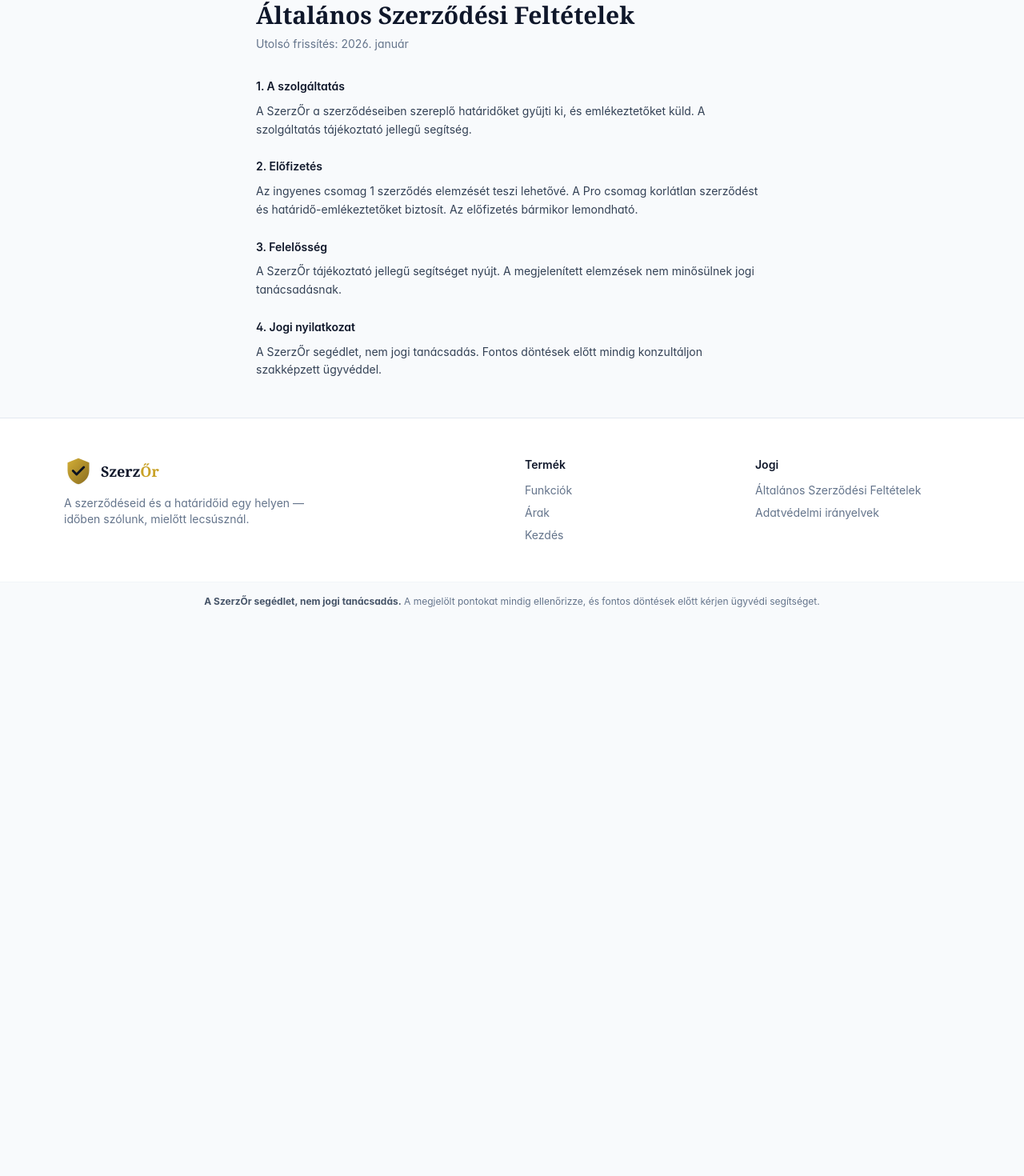
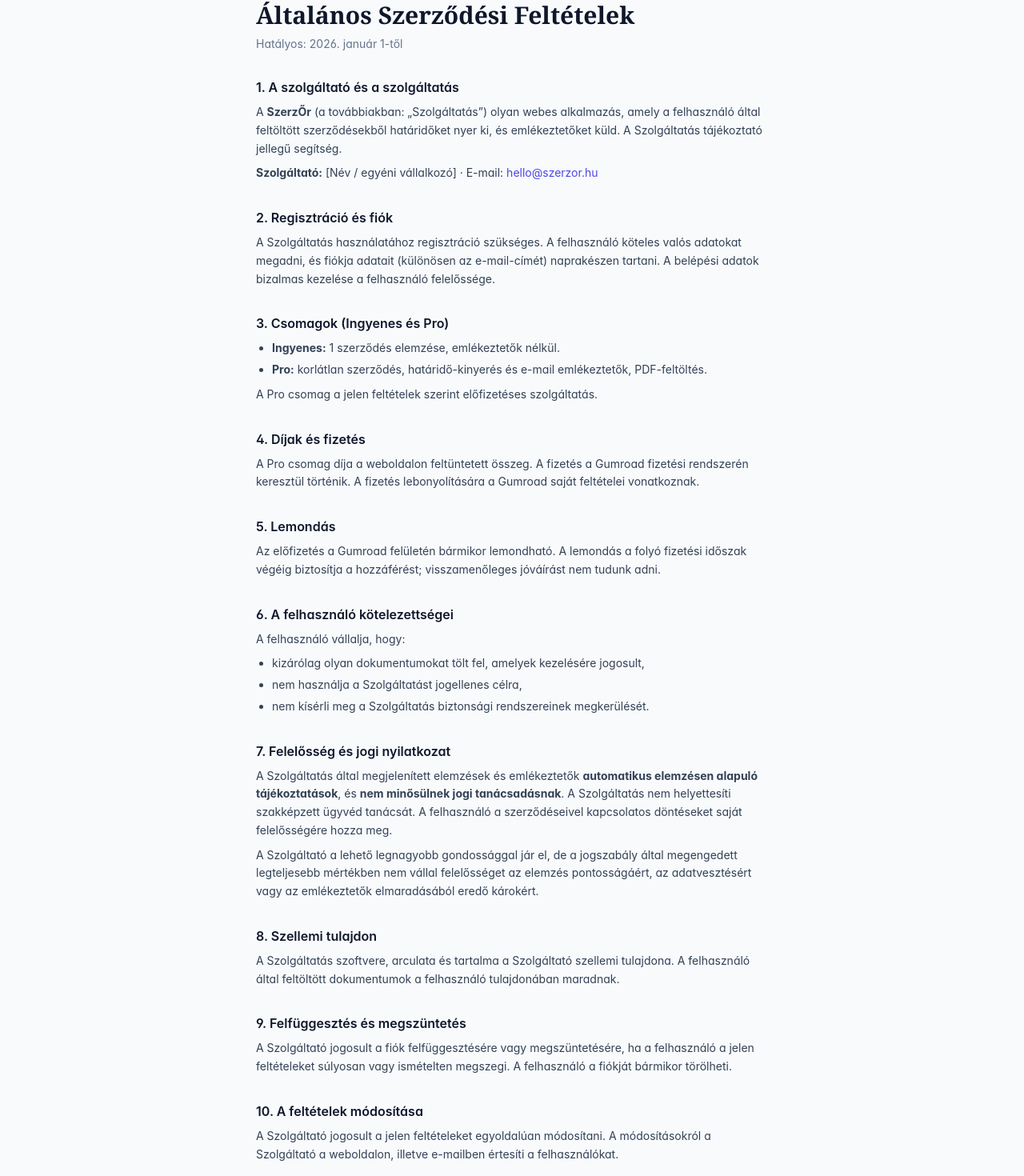
Before and after one commit to Nyulbelawoman/szerz-r, a Next.js app: page /aszf in a window 1280 px wide. Shown: the part 112-1582 px from the top of the page at 80% size. Before the commit the page ends 888 px from the top, so only its background shows below. Built offline with nearby package versions, Linux system fonts and the light colour scheme; no server answers.

Commit message:
Rendes Adatvedelem + ASZF (GDPR)

```diff
--- a/src/app/adatvedelem/page.tsx
+++ b/src/app/adatvedelem/page.tsx
@@ -1,48 +1,122 @@
 import type { Metadata } from "next";
 
 export const metadata: Metadata = {
-  title: "Adatvédelmi tájékoztató – SzerzŐr",
+  title: "Adatvédelmi irányelvek – SzerzŐr",
 };
 
 export default function AdatvedelemPage() {
   return (
     <div className="mx-auto max-w-2xl px-4 py-12">
-      <h1 className="font-serif text-3xl font-bold text-slate-900">Adatvédelmi tájékoztató</h1>
-      <p className="mt-2 text-sm text-slate-500">Utolsó frissítés: 2026. január</p>
+      <h1 className="font-serif text-3xl font-bold text-slate-900">Adatvédelmi irányelvek</h1>
+      <p className="mt-2 text-sm text-slate-500">Hatályos: 2026. január 1-től</p>
 
-      <div className="mt-8 space-y-6 text-sm leading-relaxed text-slate-700">
+      <div className="mt-8 space-y-8 text-sm leading-relaxed text-slate-700">
         <section>
-          <h2 className="font-semibold text-slate-900">1. Milyen adatokat gyűjtünk</h2>
+          <h2 className="text-base font-semibold text-slate-900">1. Bevezetés és az adatkezelő</h2>
           <p className="mt-2">
-            A regisztrációhoz e-mail-címet és jelszót kérünk. A szolgáltatás használatához a
-            szerződések szövegét dolgozzuk fel.
+            A jelen tájékoztató a <strong>SzerzŐr</strong> webes szolgáltatás (a továbbiakban:
+            „Szolgáltatás”) adatkezelését írja le. Az adatkezelő a Szolgáltatás üzemeltetője.
+          </p>
+          <p className="mt-2">
+            <strong>Adatkezelő:</strong> [Név / egyéni vállalkozó] · E-mail:{" "}
+            <a href="mailto:adatvedelem@szerzor.hu" className="text-brand-600 hover:underline">
+              adatvedelem@szerzor.hu
+            </a>
           </p>
         </section>
+
         <section>
-          <h2 className="font-semibold text-slate-900">2. Hogyan használjuk az adatokat</h2>
+          <h2 className="text-base font-semibold text-slate-900">2. Milyen adatokat kezelünk</h2>
+          <ul className="mt-2 list-disc space-y-1 pl-5">
+            <li><strong>Fiók adatai:</strong> e-mail-cím, jelszó (titkosított hash formában), csomag típusa, regisztráció időpontja.</li>
+            <li><strong>Feltöltött tartalom:</strong> az Ön által feltöltött vagy beillesztett szerződések szövege, valamint az ezekből kinyert határidők és elemzési adatok.</li>
+            <li><strong>Használati adatok:</strong> technikai naplók (IP-cím, böngésző típusa, hozzáférési időpontok) a biztonság és a hibaelhárítás érdekében.</li>
+          </ul>
+        </section>
+
+        <section>
+          <h2 className="text-base font-semibold text-slate-900">3. Az adatkezelés célja és jogalapja</h2>
+          <ul className="mt-2 list-disc space-y-1 pl-5">
+            <li>A Szolgáltatás nyújtása és a szerződés teljesítése — GDPR 6. cikk (1) bek. b) pont.</li>
+            <li>Biztonsági és csalásmegelőzési célok — GDPR 6. cikk (1) bek. f) pont (jogos érdek).</li>
+            <li>Marketing (hírlevél, ajánlatok) — kizárólag az Ön <strong>külön hozzájárulásával</strong> (GDPR 6. cikk (1) bek. a) pont).</li>
+          </ul>
+        </section>
+
+        <section>
+          <h2 className="text-base font-semibold text-slate-900">4. Adatfeldolgozók (harmadik felek)</h2>
+          <p className="mt-2">A Szolgáltatás működéséhez az alábbi adatfeldolgozókat vesszük igénybe:</p>
+          <ul className="mt-2 list-disc space-y-1 pl-5">
+            <li><strong>Supabase</strong> — adatbázis-tárolás (PostgreSQL).</li>
+            <li><strong>Anthropic</strong> — a szerződések elemzése; az adatokat nem használja betanításra.</li>
+            <li><strong>Render</strong> — tárhely (hoszting).</li>
+            <li><strong>Resend</strong> — tranzakciós e-mailek (emlékeztetők) küldése.</li>
+            <li><strong>Gumroad</strong> — fizetés kezelése.</li>
+          </ul>
+          <p className="mt-2">Az adatfeldolgozók szerződésben vállalják a GDPR szerinti adatkezelést.</p>
+        </section>
+
+        <section>
+          <h2 className="text-base font-semibold text-slate-900">5. Adatbiztonság</h2>
           <p className="mt-2">
-            Az adatokat kizárólag a szolgáltatás működtetéséhez használjuk: a szerződésekben szereplő
-            határidők kinyerésére és emlékeztetők küldésére.
+            A szerződéseket szállítás közben (TLS-titkosítás) és tároláskor is titkosítva kezeljük.
+            A jelszavakat kriptográfiai hash formában tároljuk. A szerződéseket nem adjuk el, és nem
+            osztjuk meg harmadik féllel.
           </p>
         </section>
+
         <section>
-          <h2 className="font-semibold text-slate-900">3. Titkosítás és védelem</h2>
+          <h2 className="text-base font-semibold text-slate-900">6. Tárolási időtartam</h2>
           <p className="mt-2">
-            A szerződéseket szállítás közben (TLS) és tároláskor is titkosítva kezeljük. Nem adunk el
-            és nem osztunk meg adatokat harmadik féllel.
+            Az adatokat a fiók fennállásáig tároljuk. A szerződéseket és a fiókot Ön bármikor
+            törölheti; ezt követően az adatokat töröljük. A számlázással kapcsolatos adatokat a
+            jogszabályi kötelezettségek (pl. számviteli előírások) szerinti ideig őrizzük meg.
           </p>
         </section>
+
         <section>
-          <h2 className="font-semibold text-slate-900">4. Törlés</h2>
+          <h2 className="text-base font-semibold text-slate-900">7. Az Ön jogai (GDPR)</h2>
+          <p className="mt-2">Ön jogosult:</p>
+          <ul className="mt-2 list-disc space-y-1 pl-5">
+            <li>hozzáférést kérni az adataihoz (GDPR 15. cikk),</li>
+            <li>az adatok helyesbítését kérni (16. cikk),</li>
+            <li>az adatok törlését kérni („elfeledtetéshez való jog”, 17. cikk),</li>
+            <li>az adatkezelés korlátozását kérni (18. cikk),</li>
+            <li>az adatok hordozhatóságát kérni (20. cikk),</li>
+            <li>tiltakozni az adatkezelés ellen (21. cikk),</li>
+            <li>a megadott hozzájárulást bármikor visszavonni (7. cikk).</li>
+          </ul>
           <p className="mt-2">
-            Bármikor törölheti a szerződéseit és a fiókját. A törlés a hozzá kapcsolódó összes adatra
-            kiterjed.
+            Kérelmét az{" "}
+            <a href="mailto:adatvedelem@szerzor.hu" className="text-brand-600 hover:underline">
+              adatvedelem@szerzor.hu
+            </a>{" "}
+            címen jelezheti; a kérelemre 30 napon belül válaszolunk.
           </p>
         </section>
+
         <section>
-          <h2 className="font-semibold text-slate-900">5. Kapcsolat</h2>
+          <h2 className="text-base font-semibold text-slate-900">8. Nemzetközi adattovábbítás</h2>
           <p className="mt-2">
-            Adatvédelmi kérdésekkel írjon a következő címre: adatvedelem@szerzor.hu
+            Egyes adatfeldolgozók az EU-n kívül (pl. USA) is működhetnek. Az adattovábbítás az Európai
+            Bizottság által elfogadott megfelelőségi mechanizmusok (pl. szerződéses garanciák) alapján
+            történik.
+          </p>
+        </section>
+
+        <section>
+          <h2 className="text-base font-semibold text-slate-900">9. Sütik (cookie-k)</h2>
+          <p className="mt-2">
+            A Szolgáltatás a bejelentkezés fenntartásához elengedhetetlen, funkcionális sütiket
+            használ. Harmadik féltől származó nyomkövető sütiket nem alkalmazunk a működéshez.
+          </p>
+        </section>
+
+        <section>
+          <h2 className="text-base font-semibold text-slate-900">10. Panasz és jogorvoslat</h2>
+          <p className="mt-2">
+            Ha úgy érzi, hogy az adatkezelés jogsértő, panasszal fordulhat a Nemzeti Adatvédelmi és
+            Információszabadság Hatósághoz (NAIH; naih.hu), vagy bírósághoz fordulhat.
           </p>
         </section>
       </div>
--- a/src/app/aszf/page.tsx
+++ b/src/app/aszf/page.tsx
@@ -8,35 +8,125 @@ export default function AszfPage() {
   return (
     <div className="mx-auto max-w-2xl px-4 py-12">
       <h1 className="font-serif text-3xl font-bold text-slate-900">Általános Szerződési Feltételek</h1>
-      <p className="mt-2 text-sm text-slate-500">Utolsó frissítés: 2026. január</p>
+      <p className="mt-2 text-sm text-slate-500">Hatályos: 2026. január 1-től</p>
 
-      <div className="mt-8 space-y-6 text-sm leading-relaxed text-slate-700">
+      <div className="mt-8 space-y-8 text-sm leading-relaxed text-slate-700">
         <section>
-          <h2 className="font-semibold text-slate-900">1. A szolgáltatás</h2>
+          <h2 className="text-base font-semibold text-slate-900">1. A szolgáltató és a szolgáltatás</h2>
           <p className="mt-2">
-            A SzerzŐr a szerződéseiben szereplő határidőket gyűjti ki, és emlékeztetőket küld. A
-            szolgáltatás tájékoztató jellegű segítség.
+            A <strong>SzerzŐr</strong> (a továbbiakban: „Szolgáltatás”) olyan webes alkalmazás, amely a
+            felhasználó által feltöltött szerződésekből határidőket nyer ki, és emlékeztetőket küld.
+            A Szolgáltatás tájékoztató jellegű segítség.
+          </p>
+          <p className="mt-2">
+            <strong>Szolgáltató:</strong> [Név / egyéni vállalkozó] · E-mail:{" "}
+            <a href="mailto:hello@szerzor.hu" className="text-brand-600 hover:underline">
+              hello@szerzor.hu
+            </a>
           </p>
         </section>
+
         <section>
-          <h2 className="font-semibold text-slate-900">2. Előfizetés</h2>
+          <h2 className="text-base font-semibold text-slate-900">2. Regisztráció és fiók</h2>
           <p className="mt-2">
-            Az ingyenes csomag 1 szerződés elemzését teszi lehetővé. A Pro csomag korlátlan
-            szerződést és határidő-emlékeztetőket biztosít. Az előfizetés bármikor lemondható.
+            A Szolgáltatás használatához regisztráció szükséges. A felhasználó köteles valós adatokat
+            megadni, és fiókja adatait (különösen az e-mail-címét) naprakészen tartani. A belépési
+            adatok bizalmas kezelése a felhasználó felelőssége.
           </p>
         </section>
+
         <section>
-          <h2 className="font-semibold text-slate-900">3. Felelősség</h2>
+          <h2 className="text-base font-semibold text-slate-900">3. Csomagok (Ingyenes és Pro)</h2>
+          <ul className="mt-2 list-disc space-y-1 pl-5">
+            <li><strong>Ingyenes:</strong> 1 szerződés elemzése, emlékeztetők nélkül.</li>
+            <li><strong>Pro:</strong> korlátlan szerződés, határidő-kinyerés és e-mail emlékeztetők, PDF-feltöltés.</li>
+          </ul>
+          <p className="mt-2">A Pro csomag a jelen feltételek szerint előfizetéses szolgáltatás.</p>
+        </section>
+
+        <section>
+          <h2 className="text-base font-semibold text-slate-900">4. Díjak és fizetés</h2>
           <p className="mt-2">
-            A SzerzŐr tájékoztató jellegű segítséget nyújt. A megjelenített elemzések nem minősülnek
-            jogi tanácsadásnak.
+            A Pro csomag díja a weboldalon feltüntetett összeg. A fizetés a Gumroad fizetési
+            rendszerén keresztül történik. A fizetés lebonyolítására a Gumroad saját feltételei
+            vonatkoznak.
           </p>
         </section>
+
         <section>
-          <h2 className="font-semibold text-slate-900">4. Jogi nyilatkozat</h2>
+          <h2 className="text-base font-semibold text-slate-900">5. Lemondás</h2>
           <p className="mt-2">
-            A SzerzŐr segédlet, nem jogi tanácsadás. Fontos döntések előtt mindig konzultáljon
-            szakképzett ügyvéddel.
+            Az előfizetés a Gumroad felületén bármikor lemondható. A lemondás a folyó fizetési
+            időszak végéig biztosítja a hozzáférést; visszamenőleges jóváírást nem tudunk adni.
+          </p>
+        </section>
+
+        <section>
+          <h2 className="text-base font-semibold text-slate-900">6. A felhasználó kötelezettségei</h2>
+          <p className="mt-2">A felhasználó vállalja, hogy:</p>
+          <ul className="mt-2 list-disc space-y-1 pl-5">
+            <li>kizárólag olyan dokumentumokat tölt fel, amelyek kezelésére jogosult,</li>
+            <li>nem használja a Szolgáltatást jogellenes célra,</li>
+            <li>nem kísérli meg a Szolgáltatás biztonsági rendszereinek megkerülését.</li>
+          </ul>
+        </section>
+
+        <section>
+          <h2 className="text-base font-semibold text-slate-900">7. Felelősség és jogi nyilatkozat</h2>
+          <p className="mt-2">
+            A Szolgáltatás által megjelenített elemzések és emlékeztetők{" "}
+            <strong>automatikus elemzésen alapuló tájékoztatások</strong>, és{" "}
+            <strong>nem minősülnek jogi tanácsadásnak</strong>. A Szolgáltatás nem helyettesíti
+            szakképzett ügyvéd tanácsát. A felhasználó a szerződéseivel kapcsolatos döntéseket saját
+            felelősségére hozza meg.
+          </p>
+          <p className="mt-2">
+            A Szolgáltató a lehető legnagyobb gondossággal jár el, de a jogszabály által megengedett
+            legteljesebb mértékben nem vállal felelősséget az elemzés pontosságáért, az adatvesztésért
+            vagy az emlékeztetők elmaradásából eredő károkért.
+          </p>
+        </section>
+
+        <section>
+          <h2 className="text-base font-semibold text-slate-900">8. Szellemi tulajdon</h2>
+          <p className="mt-2">
+            A Szolgáltatás szoftvere, arculata és tartalma a Szolgáltató szellemi tulajdona. A
+            felhasználó által feltöltött dokumentumok a felhasználó tulajdonában maradnak.
+          </p>
+        </section>
+
+        <section>
+          <h2 className="text-base font-semibold text-slate-900">9. Felfüggesztés és megszüntetés</h2>
+          <p className="mt-2">
+            A Szolgáltató jogosult a fiók felfüggesztésére vagy megszüntetésére, ha a felhasználó a
+            jelen feltételeket súlyosan vagy ismételten megszegi. A felhasználó a fiókját bármikor
+            törölheti.
+          </p>
+        </section>
+
+        <section>
+          <h2 className="text-base font-semibold text-slate-900">10. A feltételek módosítása</h2>
+          <p className="mt-2">
+            A Szolgáltató jogosult a jelen feltételeket egyoldalúan módosítani. A módosításokról a
+            Szolgáltató a weboldalon, illetve e-mailben értesíti a felhasználókat.
+          </p>
+        </section>
+
+        <section>
+          <h2 className="text-base font-semibold text-slate-900">11. Irányadó jog és vitarendezés</h2>
+          <p className="mt-2">
+            A jelen feltételekre a magyar jog az irányadó. A felek a vitákat elsősorban békés úton
+            rendezik. Jogvita esetén a magyar bíróságok járnak el.
+          </p>
+        </section>
+
+        <section>
+          <h2 className="text-base font-semibold text-slate-900">12. Kapcsolat</h2>
+          <p className="mt-2">
+            Kérdéseivel forduljon hozzánk:{" "}
+            <a href="mailto:hello@szerzor.hu" className="text-brand-600 hover:underline">
+              hello@szerzor.hu
+            </a>
           </p>
         </section>
       </div>
```
